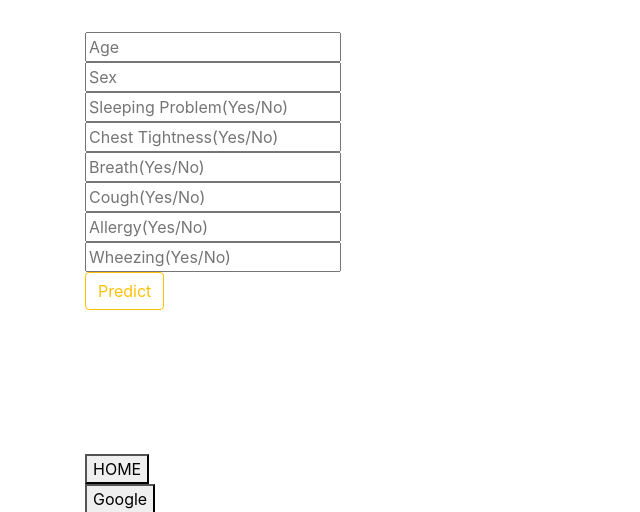
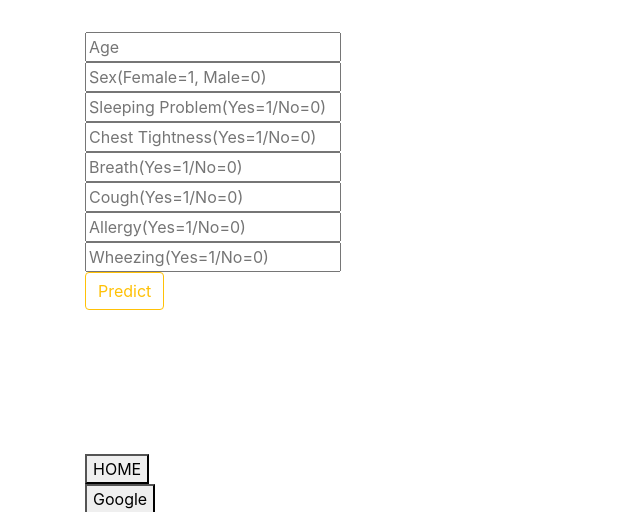
Before and after one commit to ananya-menon/Asthma, a Flask app: page / in a window 1280 px wide. Shown: the part 48-560 px from the top of the page, without its empty margins (0-640 px from the left). Run offline with Flask 2, Linux system fonts and the light colour scheme; parts of the project's set-up code (start-up, migrations or seed data) failed here and were passed over; some libraries are stand-ins or nearby versions.

Commit message:
Update Asthma.html

```diff
--- a/templates/Asthma.html
+++ b/templates/Asthma.html
@@ -36,19 +36,19 @@
 
             <input type="text" name="AGE_YRS" placeholder="Age" required="required">
             <br>
-            <input type="text" name="SEX" placeholder="Sex" required="required">
+            <input type="text" name="SEX" placeholder="Sex(Female=1, Male=0)" required="required">
             <br>
-            <input type="text" name="SLEEPING_PROB" placeholder="Sleeping Problem(Yes/No)" required="required">
+            <input type="text" name="SLEEPING_PROB" placeholder="Sleeping Problem(Yes=1/No=0)" required="required">
             <br>
-            <input type="text" name="CHEST_TIGHTNESS" placeholder="Chest Tightness(Yes/No)" required="required">
+            <input type="text" name="CHEST_TIGHTNESS" placeholder="Chest Tightness(Yes=1/No=0)" required="required">
             <br>
-            <input type="text" name="BREATH" placeholder="Breath(Yes/No)" required="required">
+            <input type="text" name="BREATH" placeholder="Breath(Yes=1/No=0)" required="required">
             <br>
-            <input type="text" name="COUGH" placeholder="Cough(Yes/No)" required="required">
+            <input type="text" name="COUGH" placeholder="Cough(Yes=1/No=0)" required="required">
             <br>
-            <input type="text" name="ALLERGY" placeholder="Allergy(Yes/No)" required="required">
+            <input type="text" name="ALLERGY" placeholder="Allergy(Yes=1/No=0)" required="required">
             <br>
-            <input type="text" name="WHEEZING" placeholder="Wheezing(Yes/No)" required="required">
+            <input type="text" name="WHEEZING" placeholder="Wheezing(Yes=1/No=0)" required="required">
             <br>
             <button type="submit" class="btn btn-outline-warning">Predict</button>
 
```
